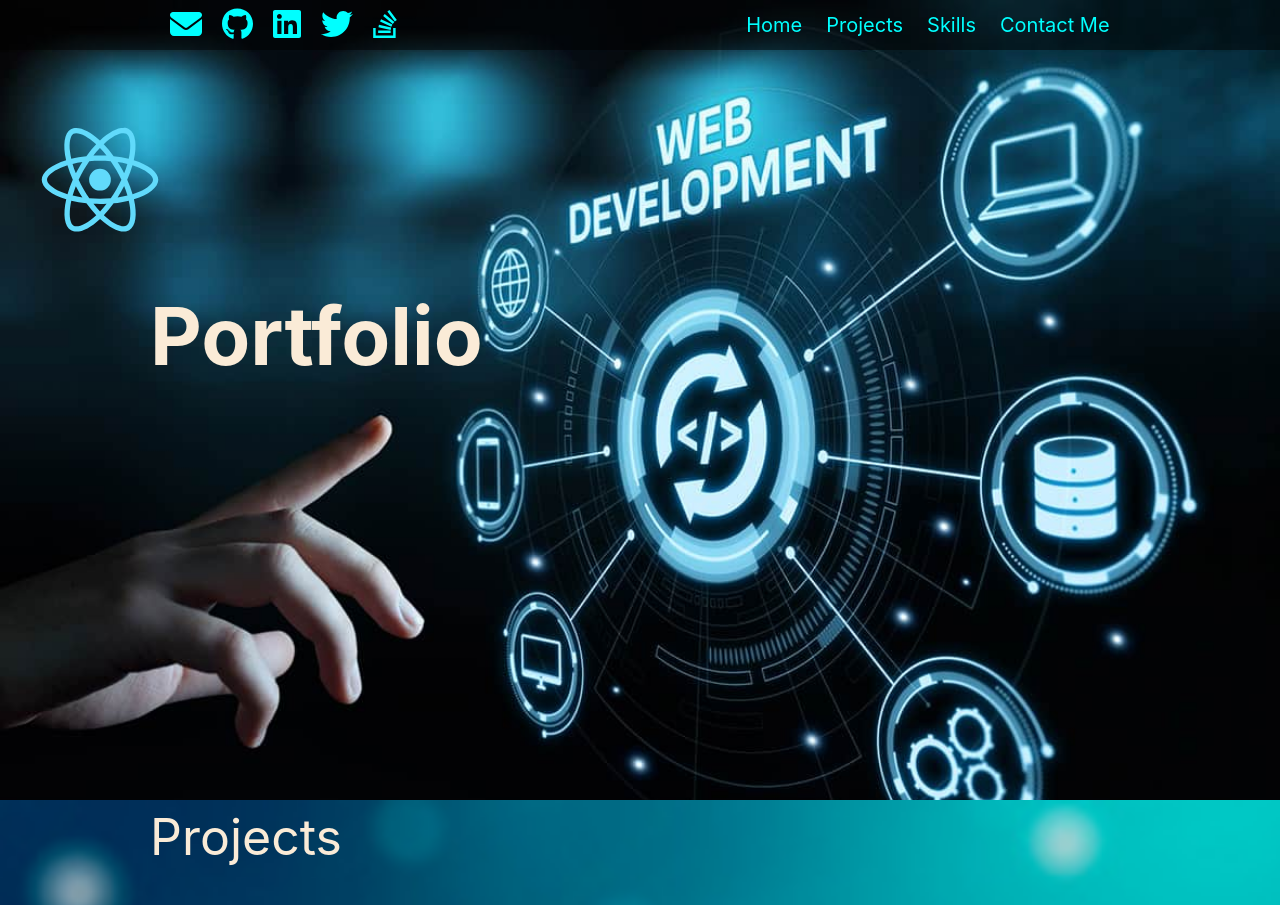
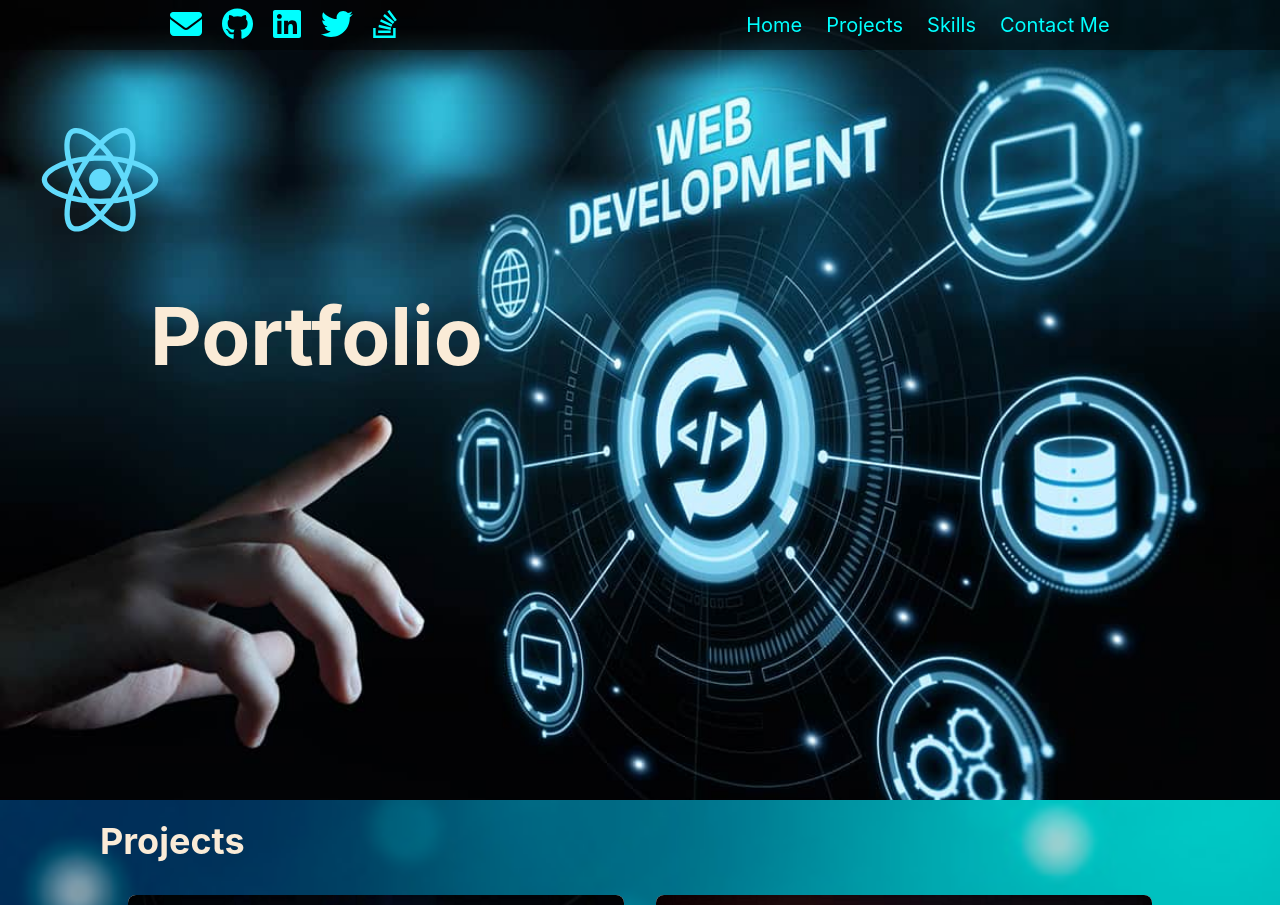
Before and after one commit to Manuel-hub-ca/Portfolio, a React (Create React App) app: page / in a window 1280 px wide. Shown: the top 905 px of the page. Built offline with nearby package versions, Linux system fonts and the light colour scheme.

Commit message:
projects heading

```diff
--- a/src/components/ProjectsSections.js
+++ b/src/components/ProjectsSections.js
@@ -1,6 +1,6 @@
 import { Screen } from './Screen';
 import bgImg3 from '../assets/bgImg3.jpeg';
-import { Box } from '@chakra-ui/react';
+import { Box, Heading } from '@chakra-ui/react';
 import Card from './Card';
 
 // const projects = [
@@ -103,9 +103,7 @@ const ProjectsSection = () => {
       alignItems="center"
       spacing={8}
     >
-      <h2 id="projects" className="h2">
-        Projects
-      </h2>
+      <Heading as={'h2'} ml={'100px'} mt={'20px'} id='projects'>Projects</Heading>
 
       <Box
         display={'grid'}
```
Also changed, not shown: 8 other files (tests, documents, lock files or other folders).
